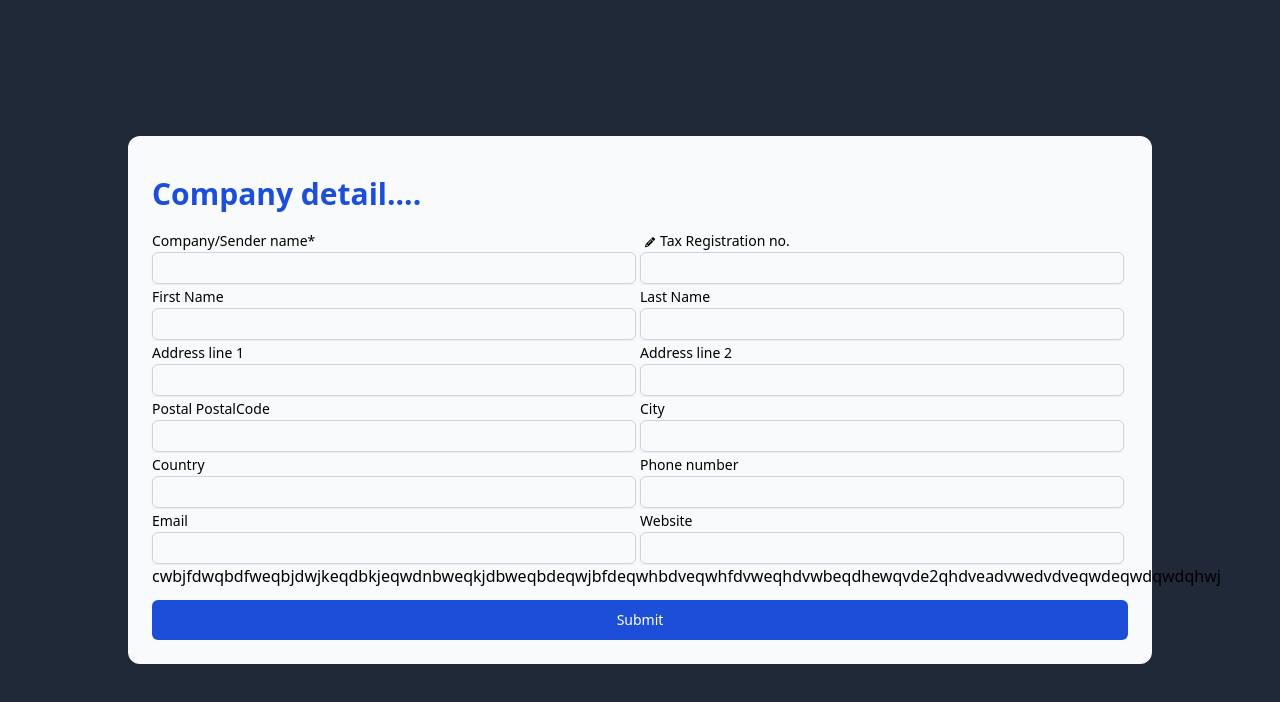
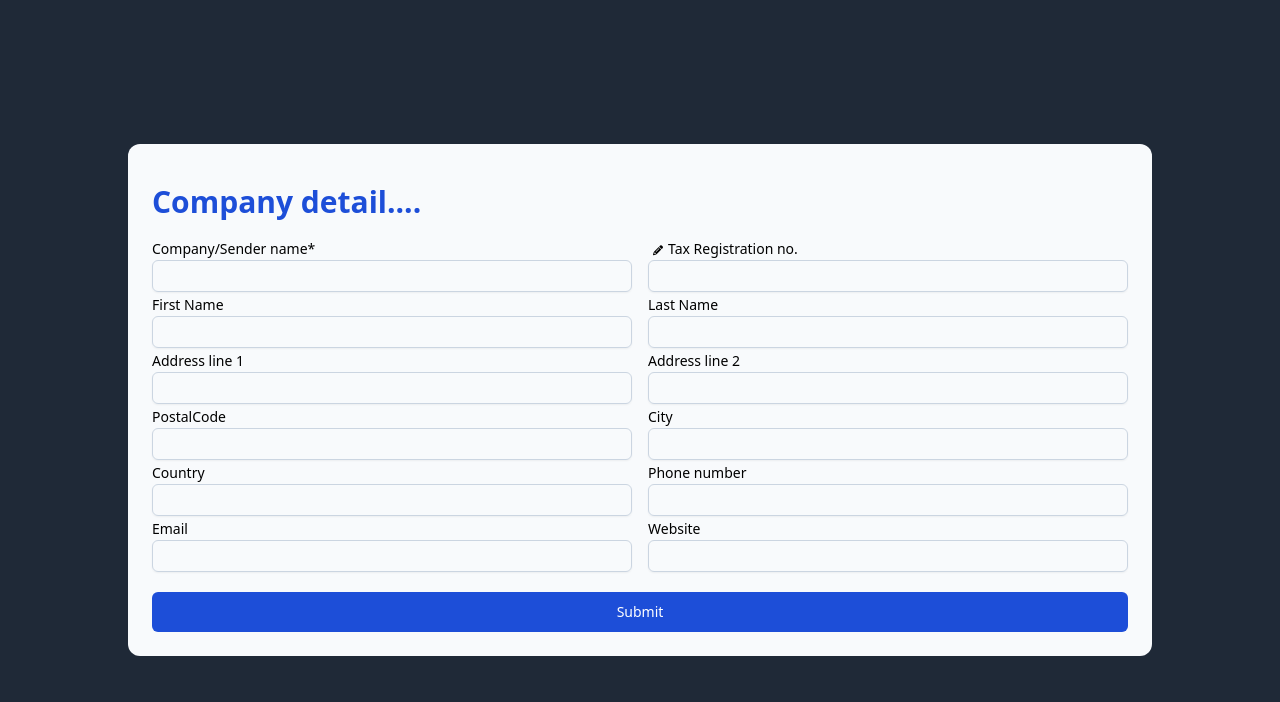
Before and after one commit to Hardik9355/invi-backend, a React (Create React App) app in the folder frontend/invi/: page /login/user/detail in a window 1280 px wide. Shown: the top 702 px of the page. Built offline with nearby package versions, Linux system fonts and the light colour scheme.

Commit message:
update the formate

```diff
--- a/frontend/invi/src/components/ClientDetail.js
+++ b/frontend/invi/src/components/ClientDetail.js
@@ -49,14 +49,14 @@ export default function ClientDetail() {
             {/* block first */}
             <div id="companyName" className="flex flex-row ">
                     {/* <!-- first name --> */}
-                    <div id="companyName" className="w-1/2 mr-1">
+                    <div id="companyName" className="w-1/2 mr-2">
                         <label htmlFor="cname" className="text-sm">Company name*</label><br />
                         <input type="text" autoComplete='off' value={clientRegister.CompanyName} onChange={handleInput} name="CompanyName" id="cname"
                             className="h-8 w-full rounded-md border border-slate-300 text-sm pl-2 bg-transparent
                             outline-blue-600 shadow-sm require" required/>
                     </div>
                     {/* <!-- last name --> */}
-                    <div id="cNumber" className="w-1/2 mr-1 ">
+                    <div id="cNumber" className="w-1/2 ml-2 ">
                         <label  className="text-sm ">Country</label><br />
                         <input type="text" autoComplete='off' value={clientRegister.Country} onChange={handleInput} name="Country" id="cNumber"
                             className="h-8 w-full rounded-md border border-slate-300 text-sm pl-2 bg-transparent outline-blue-600 shadow-sm" required/>
@@ -66,14 +66,14 @@ export default function ClientDetail() {
                 {/* block second */}
               <div id="fullName" className="flex flex-row ">
                     {/* <!-- first name --> */}
-                    <div id="firstName" className="w-1/2 mr-1">
+                    <div id="firstName" className="w-1/2 mr-2">
                         <label htmlFor="fname" className="text-sm">First Name</label><br />
                         <input type="text" autoComplete='off' value={clientRegister.fname} onChange={handleInput} name="fname" id="fname"
                             className="h-8 w-full rounded-md border border-slate-300 text-sm pl-2 bg-transparent
                             outline-blue-600 shadow-sm" required/>
                     </div>
                     {/* <!-- last name --> */}
-                    <div id="lastName" className="w-1/2 mr-1 ">
+                    <div id="lastName" className="w-1/2 ml-2 ">
                         <label htmlFor="lname" className="text-sm">Last Name</label><br />
                         <input type="text" autoComplete='off' value={clientRegister.lname} onChange={handleInput} name="lname" id="lname"
                             className="h-8 w-full rounded-md border border-slate-300 text-sm pl-2 bg-transparent outline-blue-600 shadow-sm" required/>
@@ -82,14 +82,14 @@ export default function ClientDetail() {
               {/* block five */}
               <div id="detail" className="flex flex-row ">
                     {/* <!-- first name --> */}
-                    <div id="place" className="w-1/2 mr-1">
+                    <div id="place" className="w-1/2 mr-2">
                         <label htmlFor="Country" className="text-sm">Email address*</label><br />
                         <input type="email" autoComplete='off' value={clientRegister.email} onChange={handleInput} name="email" id="Country"
                             className="h-8 w-full rounded-md border border-slate-300 text-sm pl-2 bg-transparent
                             outline-blue-600 shadow-sm" required/>
                     </div>
                     {/* <!-- last name --> */}
-                    <div id="numbr" className="w-1/2 mr-1 ">
+                    <div id="numbr" className="w-1/2 ml-2 ">
                         <label htmlFor="PNumber" className="text-sm">Phone number</label><br />
                         <input type="number" autoComplete='off' value={clientRegister.PNumber} onChange={handleInput} name="PNumber" id="PNumber"
                             className="h-8 w-full rounded-md border border-slate-300 text-sm pl-2 bg-transparent outline-blue-600 shadow-sm" required/>
@@ -99,14 +99,14 @@ export default function ClientDetail() {
               {/* block third */}
               <div id="address" className="flex flex-row ">
                     {/* <!-- first name --> */}
-                    <div id="add1" className="w-1/2 mr-1">
+                    <div id="add1" className="w-1/2 mr-2">
                         <label htmlFor="address1" className="text-sm">Address line 1</label><br />
                         <input type="text" autoComplete='off' value={clientRegister.addres1} onChange={handleInput} name="addres1" id="address1"
                             className="h-8 w-full rounded-md border border-slate-300 text-sm pl-2 bg-transparent
                             outline-blue-600 shadow-sm" required/>
                     </div>
                     {/* <!-- last name --> */}
-                    <div id="add2" className="w-1/2 mr-1 ">
+                    <div id="add2" className="w-1/2 ml-2 ">
                         <label htmlFor="address2" className="text-sm">Address line 2</label><br />
                         <input type="text" autoComplete='off' value={clientRegister.addres2} onChange={handleInput} name="addres2" id="address2"
                             className="h-8 w-full rounded-md border border-slate-300 text-sm pl-2 bg-transparent outline-blue-600 shadow-sm" required/>
@@ -116,14 +116,14 @@ export default function ClientDetail() {
               {/* block four */}
               <div id="PostalCode" className="flex flex-row ">
                     {/* <!-- first name --> */}
-                    <div id="pCode" className="w-1/2 mr-1">
+                    <div id="pCode" className="w-1/2 mr-2">
                         <label htmlFor="postal" className="text-sm">Postal PostalCode</label><br />
                         <input type="number" autoComplete='off' value={clientRegister.PostalCode} onChange={handleInput} name="PostalCode" id="postal"
                             className="h-8 w-full rounded-md border border-slate-300 text-sm pl-2 bg-transparent
                             outline-blue-600 shadow-sm" required/>
                     </div>
                     {/* <!-- last name --> */}
-                    <div id="City" className="w-1/2 mr-1 ">
+                    <div id="City" className="w-1/2 ml-2">
                         <label htmlFor="Cityname" className="text-sm">City</label><br />
                         <input type="text" autoComplete='off' value={clientRegister.City} onChange={handleInput} name="City" id="Cityname"
                             className="h-8 w-full rounded-md border border-slate-300 text-sm pl-2 bg-transparent outline-blue-600 shadow-sm" required/>
@@ -134,13 +134,13 @@ export default function ClientDetail() {
               {/* block six */}
               <div id="link" className="flex flex-row ">
                     {/* <!-- last name --> */}
-                    <div id="site" className="w-1/2 mr-1 ">
+                    <div id="site" className="w-1/2 mr-2">
                         <label htmlFor="Websitesite" className="text-sm">Website</label><br />
                         <input type="text" autoComplete='off' value={clientRegister.Website} onChange={handleInput} name="Website" id="website"
                             className="h-8 w-full rounded-md border border-slate-300 text-sm pl-2 bg-transparent outline-blue-600 shadow-sm" required/>
                     </div>
                     {/* <!-- first name --> */}
-                    <div id="mail" className="w-1/2 mr-1 ">
+                    <div id="mail" className="w-1/2 ml-2">
                         <label htmlFor="mailEmail" className="text-sm">Invoice Currency</label><br />
                         <input type="text" autoComplete='off' value={clientRegister.InvoiceCurrency} onChange={handleInput} name="InvoiceCurrency" id="mailEmail"
                             className="h-8 w-full rounded-md border border-slate-300 text-sm pl-2 bg-transparent
@@ -155,7 +155,7 @@ export default function ClientDetail() {
 
             {/* <!-- Sign up / submit button --> */}
 
-            <button type="submit"  id="submit" className="bg-blue-700 w-full h-10 cursor-pointer text-white rounded-md hover:bg-blue-600 hover:outline outline-2 outline-blue-600 outline-offset-2 text-sm mt-3" >Submit</button>
+            <button type="submit"  id="submit" className="bg-blue-700 w-full h-10 cursor-pointer text-white rounded-md hover:bg-blue-600 hover:outline outline-2 outline-blue-600 outline-offset-2 text-sm mt-5" >Submit</button>
         </form>
         {/* <div>
             {
--- a/frontend/invi/src/components/CompanyDetail.js
+++ b/frontend/invi/src/components/CompanyDetail.js
@@ -52,14 +52,14 @@ export default function CompanyDetail(props) {
             {/* block first */}
             <div id="companyName" className="flex flex-row ">
                     {/* <!-- first name --> */}
-                    <div id="companyName" className="w-1/2 mr-1">
+                    <div id="companyName" className="w-1/2 mr-2">
                         <label htmlFor="cname" className="text-sm">Company/Sender name*</label><br />
                         <input type="text" autoComplete='off' value={companyRegister.CompanyName} onChange={handleInput} name="CompanyName" id="cname"
                             className="h-8 w-full rounded-md border border-slate-300 text-sm pl-2 bg-transparent
                             outline-blue-600 shadow-sm" />
                     </div>
                     {/* <!-- last name --> */}
-                    <div id="cNumber" className="w-1/2 mr-1 ">
+                    <div id="cNumber" className="w-1/2 ml-2">
                         <label  className="text-sm lastnameLabel" value={companyRegister.taxregister} onChange={handleInput} name="taxregister" contenteditable="true">Tax Registration no.</label><br />
                         <i class="fa-solid fa-pencil"></i>
                         <input type="text" autoComplete='off' value={companyRegister.taxnumber} onChange={handleInput} name="taxnumber" id="cNumber"
@@ -70,14 +70,14 @@ export default function CompanyDetail(props) {
                 {/* block second */}
               <div id="fullName" className="flex flex-row ">
                     {/* <!-- first name --> */}
-                    <div id="firstName" className="w-1/2 mr-1">
+                    <div id="firstName" className="w-1/2 mr-2">
                         <label htmlFor="fname" className="text-sm">First Name</label><br />
                         <input type="text" autoComplete='off' value={companyRegister.fname} onChange={handleInput} name="fname" id="fname"
                             className="h-8 w-full rounded-md border border-slate-300 text-sm pl-2 bg-transparent
                             outline-blue-600 shadow-sm" />
                     </div>
                     {/* <!-- last name --> */}
-                    <div id="lastName" className="w-1/2 mr-1 ">
+                    <div id="lastName" className="w-1/2 ml-2">
                         <label htmlFor="lname" className="text-sm">Last Name</label><br />
                         <input type="text" autoComplete='off' value={companyRegister.lname} onChange={handleInput} name="lname" id="lname"
                             className="h-8 w-full rounded-md border border-slate-300 text-sm pl-2 bg-transparent outline-blue-600 shadow-sm" />
@@ -87,14 +87,14 @@ export default function CompanyDetail(props) {
               {/* block third */}
               <div id="address" className="flex flex-row ">
                     {/* <!-- first name --> */}
-                    <div id="add1" className="w-1/2 mr-1">
+                    <div id="add1" className="w-1/2 mr-2">
                         <label htmlFor="address1" className="text-sm">Address line 1</label><br />
                         <input type="text" autoComplete='off' value={companyRegister.addres1} onChange={handleInput} name="addres1" id="address1"
                             className="h-8 w-full rounded-md border border-slate-300 text-sm pl-2 bg-transparent
                             outline-blue-600 shadow-sm" />
                     </div>
                     {/* <!-- last name --> */}
-                    <div id="add2" className="w-1/2 mr-1 ">
+                    <div id="add2" className="w-1/2 ml-2 ">
                         <label htmlFor="address2" className="text-sm">Address line 2</label><br />
                         <input type="text" autoComplete='off' value={companyRegister.addres2} onChange={handleInput} name="addres2" id="address2"
                             className="h-8 w-full rounded-md border border-slate-300 text-sm pl-2 bg-transparent outline-blue-600 shadow-sm" />
@@ -104,14 +104,14 @@ export default function CompanyDetail(props) {
               {/* block four */}
               <div id="PostalCode" className="flex flex-row ">
                     {/* <!-- first name --> */}
-                    <div id="pCode" className="w-1/2 mr-1">
-                        <label htmlFor="postal" className="text-sm">Postal PostalCode</label><br />
+                    <div id="pCode" className="w-1/2 mr-2">
+                        <label htmlFor="postal" className="text-sm">PostalCode</label><br />
                         <input type="number" autoComplete='off' value={companyRegister.PostalCode} onChange={handleInput} name="PostalCode" id="postal"
                             className="h-8 w-full rounded-md border border-slate-300 text-sm pl-2 bg-transparent
                             outline-blue-600 shadow-sm" />
                     </div>
                     {/* <!-- last name --> */}
-                    <div id="City" className="w-1/2 mr-1 ">
+                    <div id="City" className="w-1/2 ml-2">
                         <label htmlFor="Cityname" className="text-sm">City</label><br />
                         <input type="text" autoComplete='off' value={companyRegister.City} onChange={handleInput} name="City" id="Cityname"
                             className="h-8 w-full rounded-md border border-slate-300 text-sm pl-2 bg-transparent outline-blue-600 shadow-sm" />
@@ -121,14 +121,14 @@ export default function CompanyDetail(props) {
               {/* block five */}
               <div id="detail" className="flex flex-row ">
                     {/* <!-- first name --> */}
-                    <div id="place" className="w-1/2 mr-1">
+                    <div id="place" className="w-1/2 mr-2">
                         <label htmlFor="Country" className="text-sm">Country</label><br />
                         <input type="text" autoComplete='off' value={companyRegister.Country} onChange={handleInput} name="Country" id="Country"
                             className="h-8 w-full rounded-md border border-slate-300 text-sm pl-2 bg-transparent
                             outline-blue-600 shadow-sm" />
                     </div>
                     {/* <!-- last name --> */}
-                    <div id="numbr" className="w-1/2 mr-1 ">
+                    <div id="numbr" className="w-1/2 ml-2">
                         <label htmlFor="PNumber" className="text-sm">Phone number</label><br />
                         <input type="number" autoComplete='off' value={companyRegister.PNumber} onChange={handleInput} name="PNumber" id="PNumber"
                             className="h-8 w-full rounded-md border border-slate-300 text-sm pl-2 bg-transparent outline-blue-600 shadow-sm" />
@@ -138,24 +138,24 @@ export default function CompanyDetail(props) {
               {/* block six */}
               <div id="link" className="flex flex-row ">
                     {/* <!-- first name --> */}
-                    <div id="mail" className="w-1/2 mr-1 ">
+                    <div id="mail" className="w-1/2 mr-2">
                         <label htmlFor="mailEmail" className="text-sm">Email</label><br />
                         <input type="Email" autoComplete='off' value={companyRegister.Email} onChange={handleInput} name="Email" id="mailEmail"
                             className="h-8 w-full rounded-md border border-slate-300 text-sm pl-2 bg-transparent
                             outline-blue-600 shadow-sm" />
                     </div>
                     {/* <!-- last name --> */}
-                    <div id="Website" className="w-1/2 mr-1 ">
+                    <div id="Website" className="w-1/2 ml-2 ">
                         <label htmlFor="webWebsite" className="text-sm">Website</label><br />
                         <input type="text" autoComplete='off' value={companyRegister.Website} onChange={handleInput} name="Website" id="website"
                             className="h-8 w-full rounded-md border border-slate-300 text-sm pl-2 bg-transparent outline-blue-600 shadow-sm" />
                     </div>
-              </div>cwbjfdwqbdfweqbjdwjkeqdbkjeqwdnbweqkjdbweqbdeqwjbfdeqwhbdveqwhfdvweqhdvwbeqdhewqvde2qhdveadvwedvdveqwdeqwdqwdqhwj
+              </div>
 
 
             {/* <!-- Sign up / submit button --> */}
 
-            <button type="submit" id="submit" className="bg-blue-700 w-full h-10 cursor-pointer text-white rounded-md hover:bg-blue-600 hover:outline outline-2 outline-blue-600 outline-offset-2 text-sm mt-3" >Submit</button>
+            <button type="submit" id="submit" className="bg-blue-700 w-full h-10 cursor-pointer text-white rounded-md hover:bg-blue-600 hover:outline outline-2 outline-blue-600 outline-offset-2 text-sm mt-5" >Submit</button>
         </form>
     </div>
 </div>
--- a/frontend/invi/src/pages/Home.js
+++ b/frontend/invi/src/pages/Home.js
@@ -12,7 +12,7 @@ export default function Home(props) {
         </div>
 
         <div className='flex h-4/5 w-4-5 justify-center items-center '>
-        <button onClick={() => navigate("/signup")} className='bg-blue-500 text-white font-bold py-2 px-8 rounded shadow border-2 border-white-500 hover:bg-transparent hover:text-white-500 transition-all duration-300 m-1'>Register Account</button>
+        <button onClick={() => navigate("/signup/person")} className='bg-blue-500 text-white font-bold py-2 px-8 rounded shadow border-2 border-white-500 hover:bg-transparent hover:text-white-500 transition-all duration-300 m-1'>Register Account</button>
         <button onClick={() => navigate("/login")} className='bg-blue-500 text-white font-bold py-2 px-8 rounded shadow border-2 border-white-500 hover:bg-transparent hover:text-white-500 transition-all duration-300 m-1'>Already a user</button>
         </div>
     </div>
```
